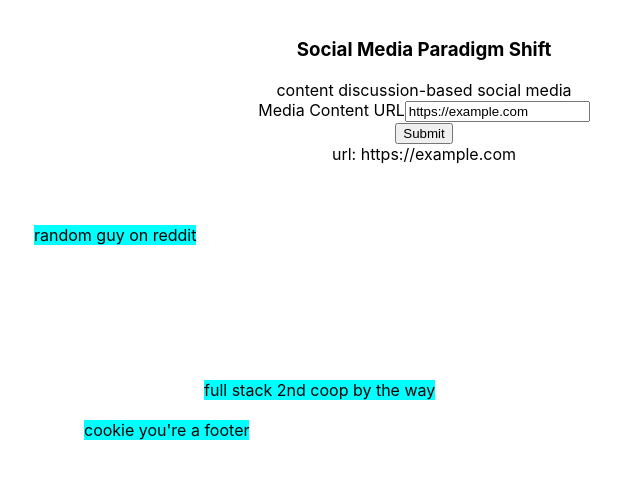
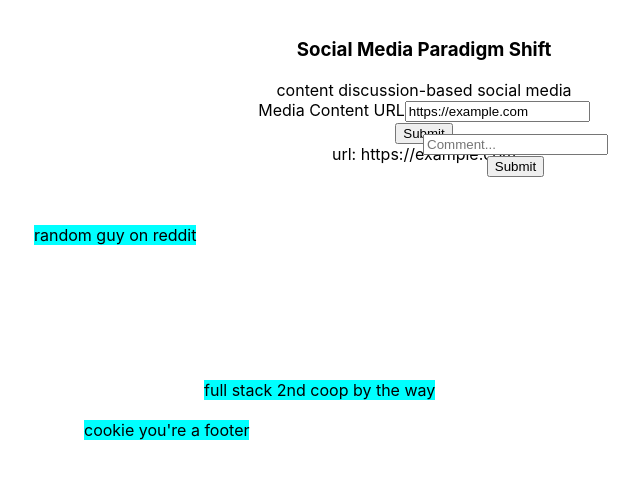
Before and after one commit to jlight99/treehacks-2021, a React (Create React App) app in the folder treehacks/: page / in a window 1280 px wide. Both pictures are taken after typing "https://example.com" into the empty fields and a click on the button "Submit". Shown: the top 478 px of the page, without its empty margins (216-856 px from the left). Built offline with nearby package versions, Linux system fonts and the light colour scheme; no server answers.

Commit message:
enable add comments feature

```diff
--- a/treehacks/src/Home.jsx
+++ b/treehacks/src/Home.jsx
@@ -1,4 +1,4 @@
-import React, { useEffect, useState, useCallback, useMemo, useRef } from 'react';
+import React, { useEffect, useState, useCallback, useMemo, useRef, setState } from 'react';
 import Button from 'react-bootstrap/Button';
 import Form from 'react-bootstrap/Form';
 import axios from 'axios';
@@ -9,6 +9,10 @@ export default function Home(props) {
     const [url, setUrl] = useState('');
     const [contentPermalink, setContentPermalink] = useState('');
     const [contentReady, setContentReady] = useState(false);
+    const [openCommentTop, setOpenCommentTop] = useState(0);
+    const [openCommentLeft, setOpenCommentLeft] = useState(0);
+    const [openCommentText, setOpenCommentText] = useState('');
+    const [displayOpenComment, setDisplayOpenComment] = useState(false);
 
     const commentData = [
         {
@@ -41,11 +45,6 @@ export default function Home(props) {
         ></Comment>
     );
 
-    const handleClick = e => {
-        console.log("clicked");
-        console.log(e);
-    };
-
     useEffect(() => {
         document.addEventListener("click", handleClick);
 
@@ -54,13 +53,34 @@ export default function Home(props) {
         };
     });
 
+    const handleClick = e => {
+        if (!displayOpenComment) {
+            setOpenCommentLeft(e.x);
+            setOpenCommentTop(e.y);
+            setDisplayOpenComment(true);
+        }
+    };
+
+    const handleCommentTextChange = event => {
+        setOpenCommentText(event.target.value);
+    };
+
+    const handleCommentSubmit = event => {
+        // TODO send comment to backend
+        event.preventDefault();
+        console.log("sending comment to backend");
+    };
+
+    /*
+     * Accept an URL as input from the user, capture a screenshot of that URL using the PageScreen API,
+     * and display the screenshot on our webpage.
+     */
     const handleUrlChange = event => {
         setUrl(event.target.value);
     };
 
-    const handleSubmit = event => {
+    const handleUrlSubmit = event => {
         event.preventDefault();
-        console.log('sending axios request');
         axios({
             method: 'post',
             url: pagescreenApiUrl,
@@ -81,7 +101,7 @@ export default function Home(props) {
                 }
 
                 var millisecondsToWait = 2000;
-            setTimeout(function() {
+                setTimeout(function () {
                     setContentReady(true);
                 }, millisecondsToWait);
             })
@@ -100,9 +120,23 @@ export default function Home(props) {
             }
 
             {commentItems}
+            {displayOpenComment && <Form onSubmit={handleCommentSubmit} style={{left: openCommentLeft, top: openCommentTop, position: 'absolute', outline: 'none'}}>
+                <Form.Group controlId='formComment'>
+                    <Form.Control
+                        type='text'
+                        placeholder='Comment...'
+                        value={openCommentText}
+                        onChange={handleCommentTextChange}
+                    />
+                </Form.Group>
 
-            <Form onSubmit={handleSubmit}>
-                <Form.Group controlId='formBasicEmail'>
+                <Button variant='primary' type='submit'>
+                    Submit
+                </Button>
+            </Form>}
+
+            <Form onSubmit={handleUrlSubmit}>
+                <Form.Group controlId='formUrlInput'>
                     <Form.Label>Media Content URL</Form.Label>
                     <Form.Control
                         type='url'
```
Lines whose indentation alone changed are shown as unchanged.
